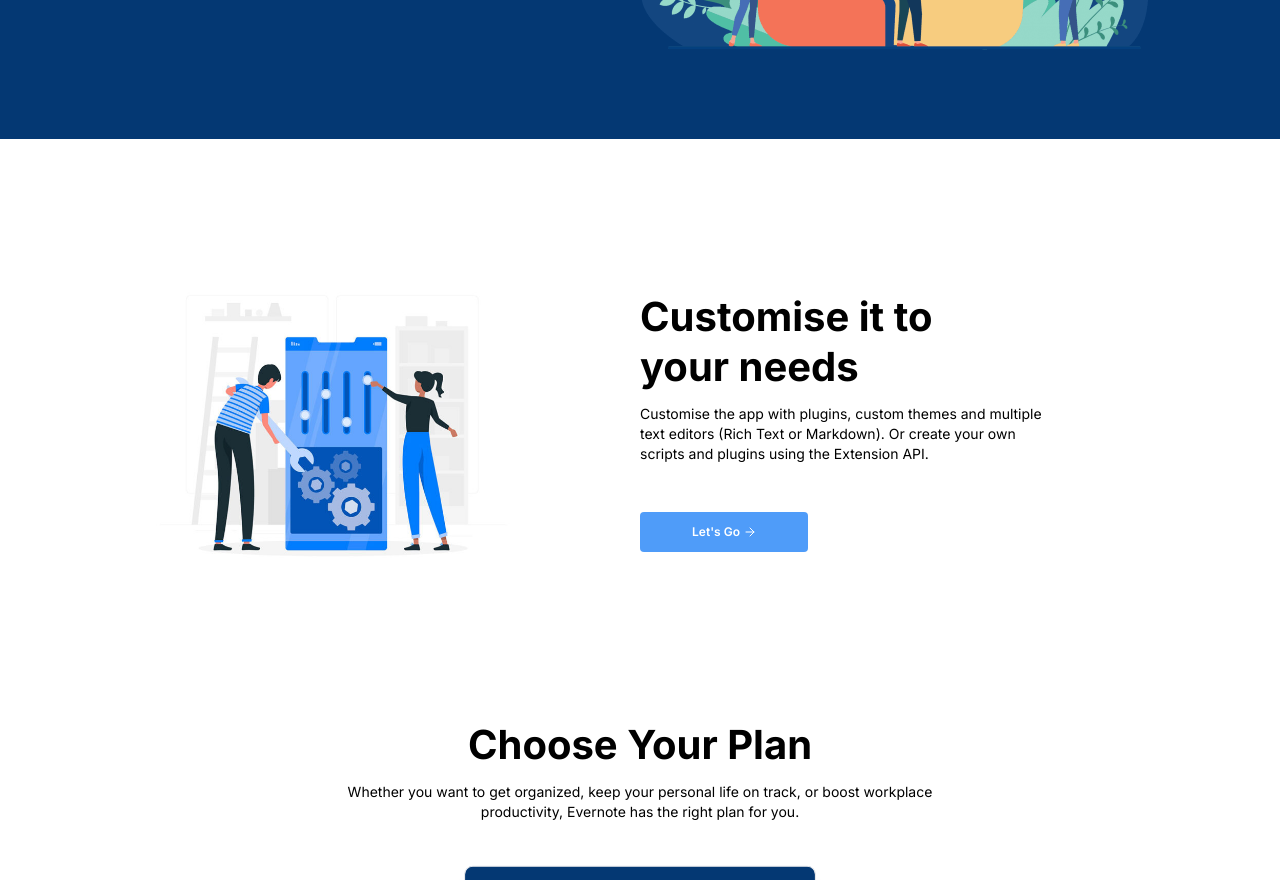
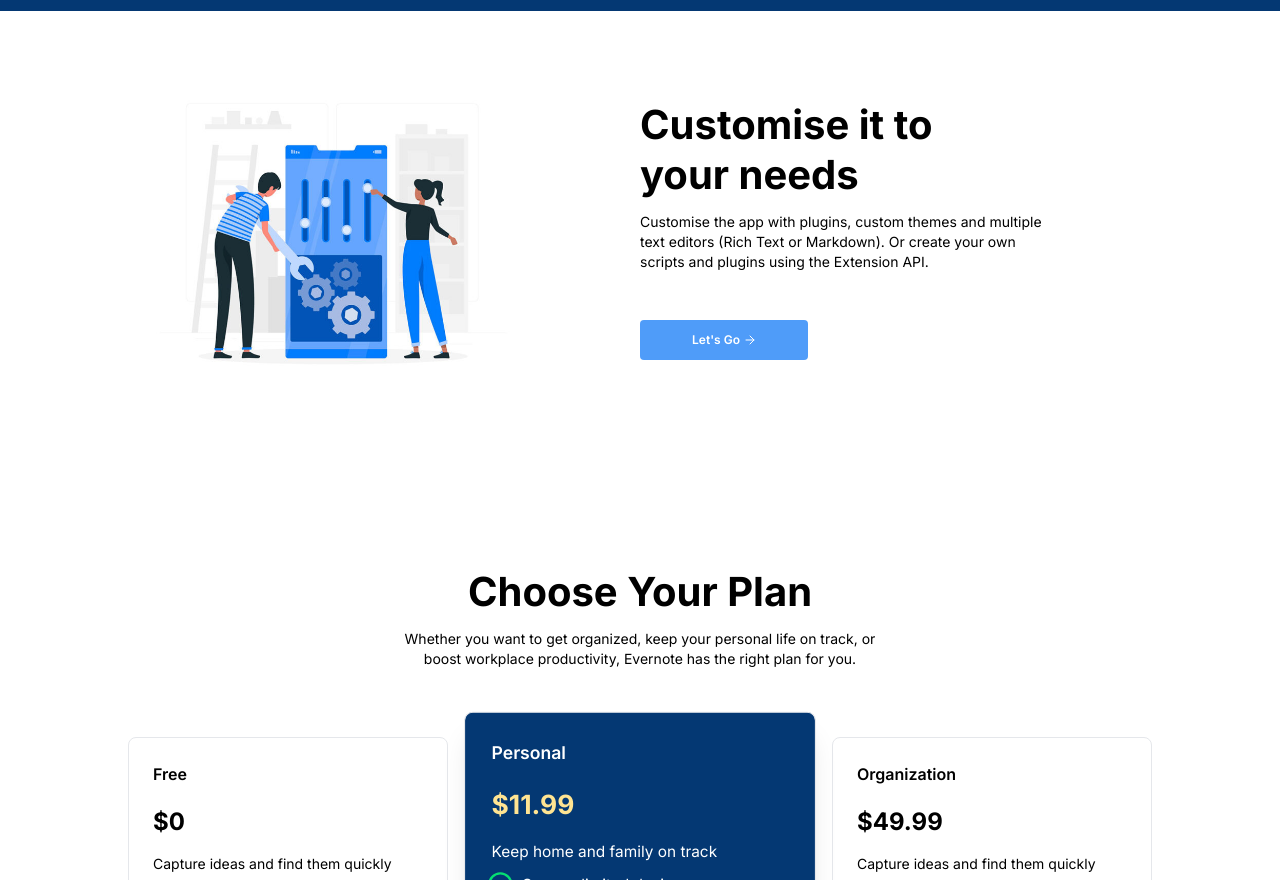
Before and after one commit to samomonijo/whitepace, a React (Vite) app: page / in a window 1280 px wide. Shown: the part 1920-2800 px from the top of the page. Built offline with nearby package versions, Linux system fonts and the light colour scheme.

Commit message:
Reduce paddings and margins. Improve resize tryBtn of the navbar and the pricing.

```diff
--- a/src/Customise.tsx
+++ b/src/Customise.tsx
@@ -3,7 +3,6 @@ import CustomiseImg from "./assets/customise.jpg";
 
 const Customise = () => {
   return (
-    <section className="py-[15%] sm:py-[5%]">
     <ContentImgSection
       bgImg=""
       bgColor="white"
@@ -14,7 +13,6 @@ const Customise = () => {
       img={CustomiseImg}
       tryBtnContent="Let's Go"
     />
-    </section>
   );
 };
 
--- a/src/Extension.tsx
+++ b/src/Extension.tsx
@@ -3,7 +3,6 @@ import ExtensionImg from "./assets/extension.png";
 
 const Extension = () => {
   return (
-    <section className="bg-[#043873] py-[15%] sm:py-[5%]">
     <ContentImgSection
       bgImg=""
       bgColor="blue"
@@ -14,7 +13,6 @@ const Extension = () => {
       img={ExtensionImg}
       tryBtnContent="Let's Go"
     />
-    </section>
   );
 };
 
--- a/src/Navbar.tsx
+++ b/src/Navbar.tsx
@@ -4,13 +4,12 @@ import Logo from "./assets/logo.png";
 import dropdowns from "./constants/dropdowns";
 
 import MobileNavbar from "./MobileNavbar";
-import TryBtn from "./components/TryBtn";
 
 const Navbar = () => {
   return (
     <header className="bg-[#043873] px-[9%] sm:px-[4%] md:px-[6%] lg:px-[10%] py-4 flex items-center justify-between">
       {/* Logo */}
-      <div className="flex items-center">
+      <div className="flex items-center mr-20">
         <img src={Logo} alt="Whitepace Logo" className="flex w-7/10 lg:w-3/5" />
         <div className="hidden font-[Inter] max-[768px]:flex min-[800px]:flex text-white text-xl ml-2 font-semibold">
           whitepace
@@ -25,7 +24,7 @@ const Navbar = () => {
               key={label}
               href={`#${label.toLowerCase()}`}
               className="flex items-center justify-between cursor-pointer hover:border-b hover:border-b-white
-          transition gap-1"
+              transition gap-1"
             >
               <span>{label}</span>
               <ChevronDown className="w-4 h-4 text-white" />
@@ -43,9 +42,9 @@ const Navbar = () => {
             Try Whitepace free <span className="ml-1">&#x2192;</span>
           </a>
 
-          <div className="lg:hidden">
-            <TryBtn bgColor="blue" content="Try" />
-          </div>
+          <a href="#" className="flex lg:hidden bg-[#4F9CF9] hover:bg-blue-700 text-white font-semibold px-4 py-3 rounded whitespace-nowrap">
+            Try <span className="ml-1">&#x2192;</span>
+          </a>
         </div>
       </div>
 
--- a/src/Pricing.tsx
+++ b/src/Pricing.tsx
@@ -7,7 +7,7 @@ import Heading from "./components/Heading";
 
 const Pricing = () => {
   return (
-    <section className="bg-white flex items-center flex-col py-[15%] sm:py-[5%] px-[9%] sm:px-[4%] md:px-[6%] lg:px-[10%] mb-20">
+    <section className="bg-white flex items-center flex-col mt-[8%] mb-[7%] sm:py-[5%] px-[9%] sm:px-[4%] md:px-[6%] lg:px-[10%]">
       <div className="flex-1 space-y-6 mb-[2%]">
         <Heading
           textColor="black"
@@ -51,7 +51,9 @@ const Pricing = () => {
             </ul>
 
             {/* Button */}
-            <TryBtn bgColor={i !== 1 ? "white" : "blue"} content="Get Started" />
+            <div className="flex items-center justify-center md:justify-start">
+              <TryBtn bgColor={i !== 1 ? "white" : "blue"} content="Get Started" />
+            </div>
           </div>
         ))}
       </div>
--- a/src/YourData.tsx
+++ b/src/YourData.tsx
@@ -3,7 +3,6 @@ import YourDataImg from "./assets/your-data.png";
 
 const YourData = () => {
   return (
-    <section className="py-20">
     <ContentImgSection
       bgImg=""
       bgColor="white"
@@ -18,7 +17,6 @@ const YourData = () => {
       img={YourDataImg}
       tryBtnContent="Get Started"
     />
-    </section>
   );
 };
 
--- a/src/components/H1Heading.tsx
+++ b/src/components/H1Heading.tsx
@@ -1,7 +1,9 @@
 const H1Heading = ({ textColor, heading }: { textColor: string, heading: string }) => {
   return (
-    <h1 className={`text-4xl sm:text-[40px] ${(textColor === "white") ? "text-white" : "text-black"}
-    font-bold leading-tight text-center mb-3`}>
+    <h1 className={`
+        text-4xl sm:text-[40px] justify-self-center font-bold leading-tight text-center mb-3 max-[600px]:max-w-100
+        ${(textColor === "white") ? "text-white" : "text-black"}
+      `}>
       {heading}
     </h1>
   );
--- a/src/components/Heading.tsx
+++ b/src/components/Heading.tsx
@@ -10,9 +10,11 @@ const Heading = ({ textColor, heading, content }: HeadingProps) => {
   return (
     <>
       <H1Heading textColor={textColor} heading={heading} />
-      <p className={`text-sm min-[1500px]:text-base px-[10%]
-        ${(textColor === "white") ? "text-white" : "text-black"}
-        justify-self-center text-center max-w-3xl mb-12`}>
+
+      <p className={`
+          text-sm min-[1500px]:text-base px-[10%] justify-self-center text-center md:max-w-[75%] mb-12
+          ${(textColor === "white") ? "text-white" : "text-black"}
+        `}>
         {content}
       </p>
     </>
```
Lines whose indentation alone changed are shown as unchanged.
